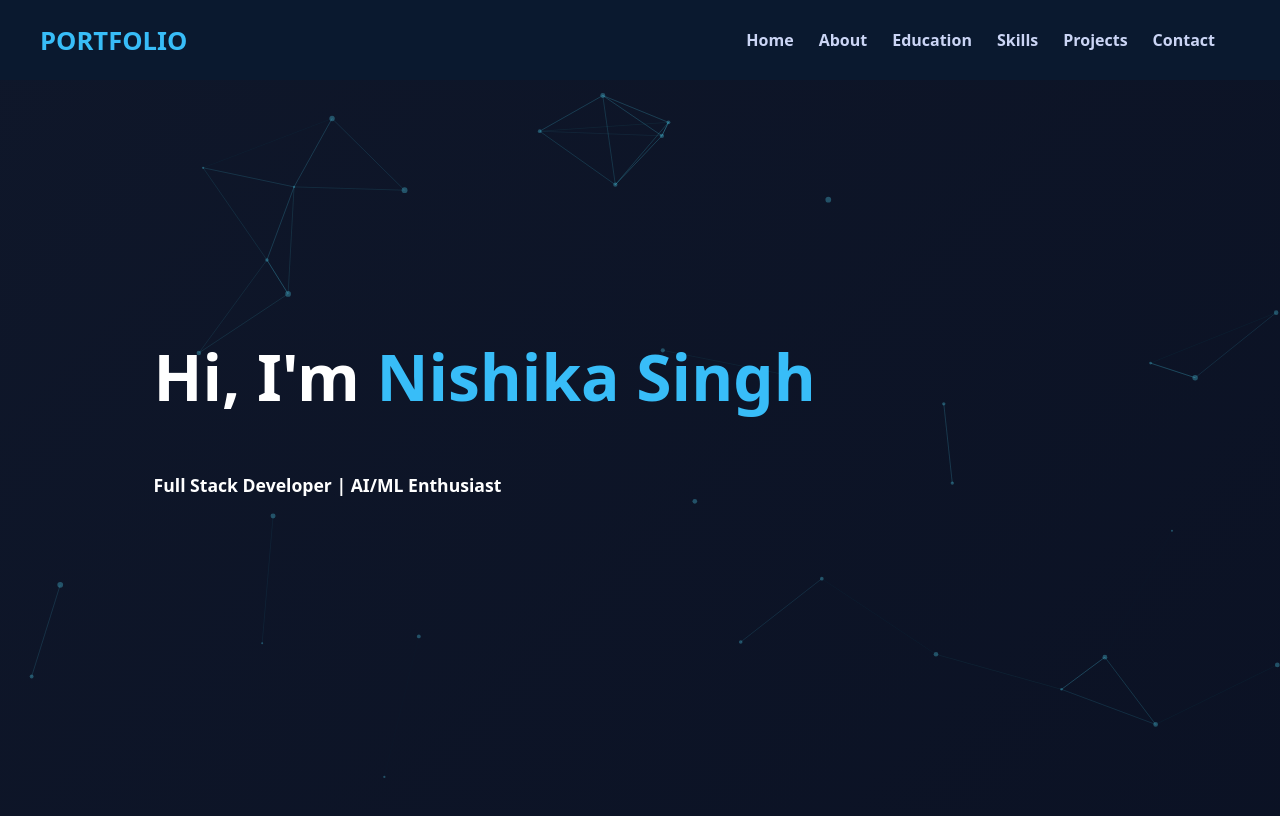
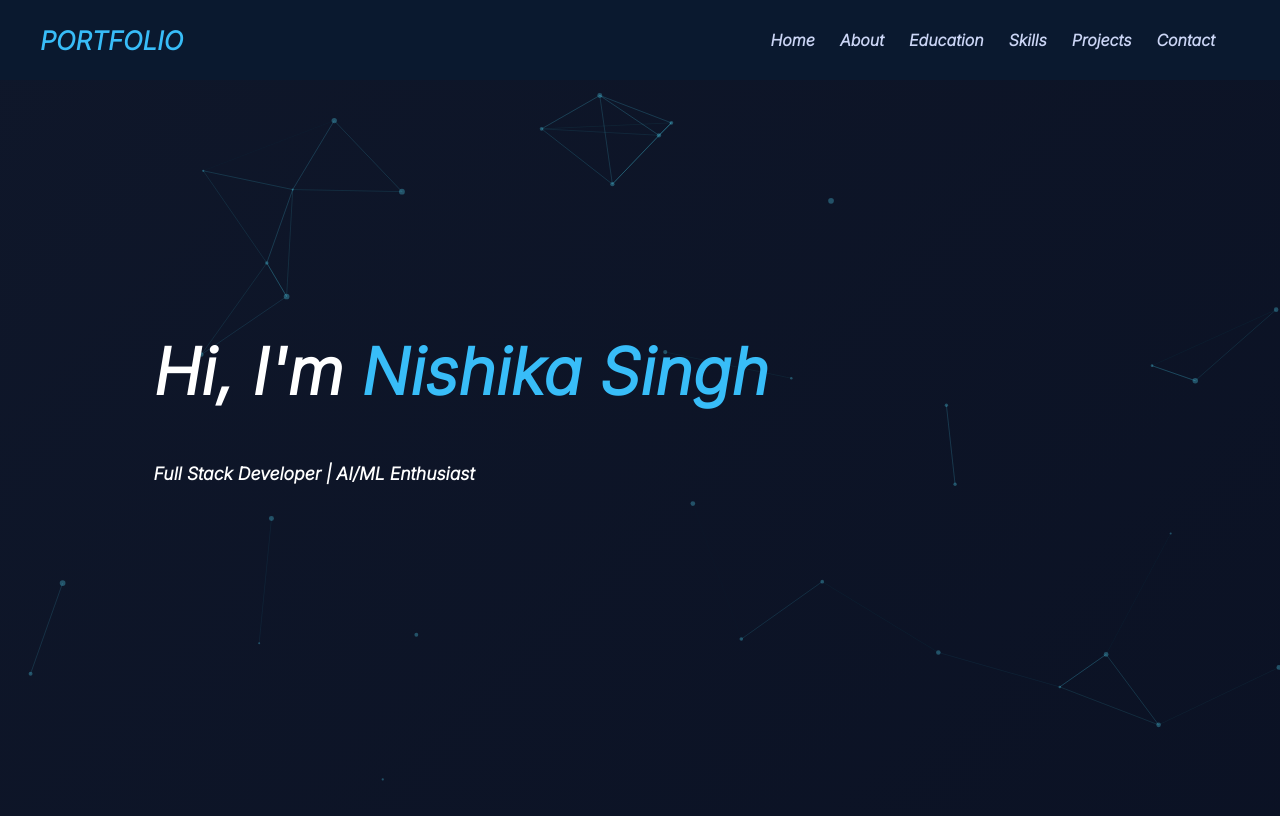
Before and after one commit to nishikasingh31/Portfolio, a React (Vite) app: page / in a window 1280 px wide. Shown: the top 816 px of the page. Built offline with nearby package versions, Linux system fonts and the light colour scheme.

Commit message:
Update App.css

```diff
--- a/src/App.css
+++ b/src/App.css
@@ -1,8 +1,15 @@
+
+@import url('https://fonts.googleapis.com/css2?family=Inter:ital,opsz,wght@1,14..32,300&display=swap');
 /* GLOBAL RESET & BASE STYLES */
 body {
   margin: 0;
+  font-family: "Inter", sans-serif;
+  font-optical-sizing: auto;
+  font-weight: 300;
+  font-style: italic;
+  /*
   font-family: system-ui, -apple-system, BlinkMacSystemFont, 'Segoe UI', Roboto,
-    Oxygen, Ubuntu, Cantarell, 'Open Sans', 'Helvetica Neue', sans-serif;
+    Oxygen, Ubuntu, Cantarell, 'Open Sans', 'Helvetica Neue', sans-serif; */
   background: linear-gradient(135deg, #0f172a, #020617);
   color: white;
   overflow-x: hidden;
```
